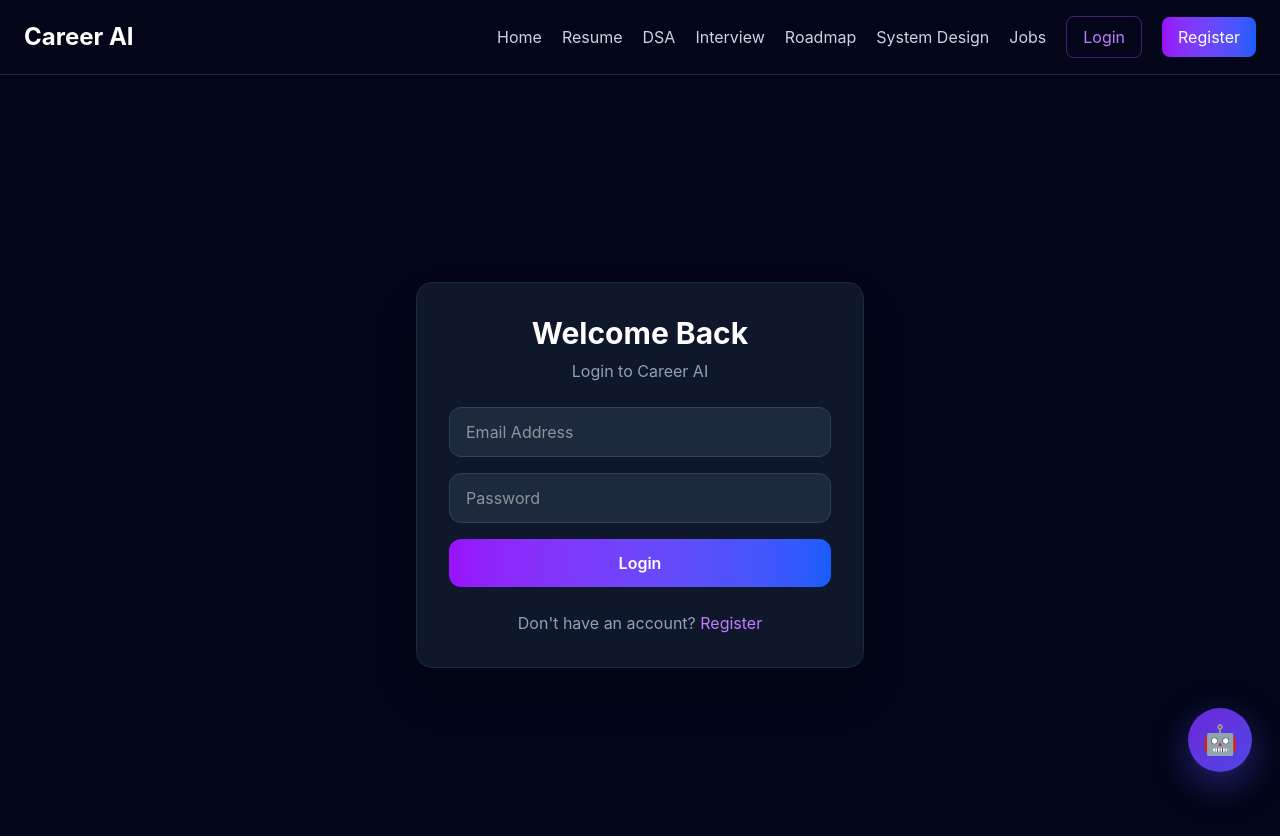
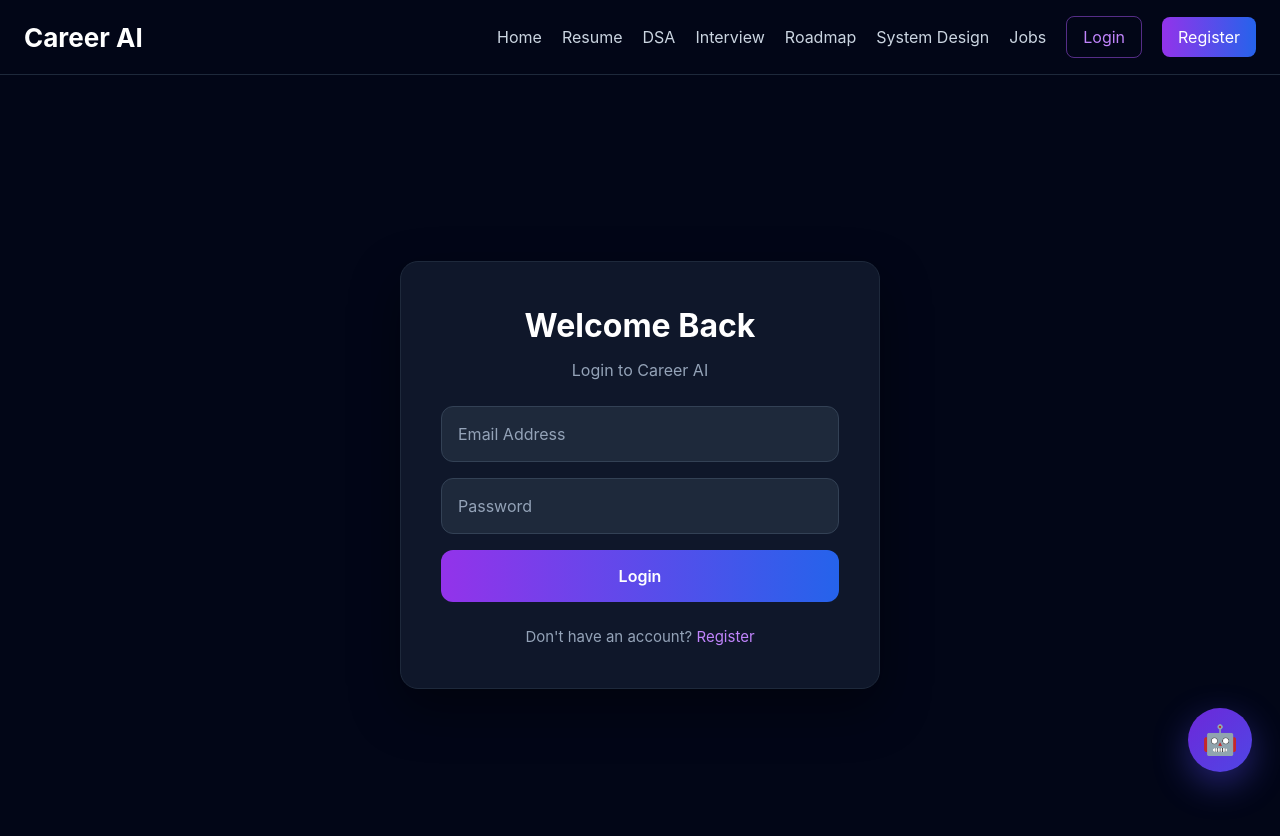
Before and after one commit to sonudevolepar/Career-AI, a React app in the folder career-ai/frontend/: page /login in a window 1280 px wide. Shown: the top 836 px of the page. Built offline with nearby package versions, Linux system fonts and the light colour scheme; the HTML template or start-up script is replaced by a standard one.

Commit message:
ui in add hover at home page

```diff
--- /dev/null
+++ b/career-ai/frontend/src/components/Navbar.css
@@ -0,0 +1,224 @@
+.navbar {
+  width: 100%;
+  background: #020617;
+  border-bottom: 1px solid #1e293b;
+}
+
+.navbar-container {
+  max-width: 1280px;
+  margin: auto;
+  padding: 16px 24px;
+
+  display: flex;
+  align-items: center;
+  justify-content: space-between;
+}
+
+/* =========================
+   LOGO
+========================= */
+
+.navbar-logo {
+  color: white;
+  font-size: 26px;
+  font-weight: 700;
+  text-decoration: none;
+
+  transition: all 0.3s ease;
+}
+
+.navbar-logo:hover {
+  color: #a855f7;
+  transform: scale(1.05);
+
+  text-shadow:
+    0 0 10px rgba(168, 85, 247, 0.7);
+}
+
+
+/* =========================
+   NAVIGATION
+========================= */
+
+.navbar-links {
+  display: flex;
+  align-items: center;
+  gap: 20px;
+}
+
+
+/* =========================
+   NAV LINKS
+========================= */
+
+.nav-link {
+  position: relative;
+
+  color: #cbd5e1;
+  text-decoration: none;
+
+  transition: all 0.3s ease;
+}
+
+.nav-link:hover {
+  color: #a855f7;
+  transform: translateY(-2px);
+}
+
+
+/* Underline */
+
+.nav-link::after {
+  content: "";
+
+  position: absolute;
+  left: 0;
+  bottom: -6px;
+
+  width: 0;
+  height: 2px;
+
+  background: #a855f7;
+
+  transition: width 0.3s ease;
+}
+
+.nav-link:hover::after {
+  width: 100%;
+}
+
+
+/* =========================
+   ADMIN
+========================= */
+
+.admin-btn {
+  padding: 8px 16px;
+
+  border-radius: 8px;
+
+  background: #9333ea;
+  color: white;
+
+  text-decoration: none;
+
+  transition: all 0.3s ease;
+}
+
+.admin-btn:hover {
+  background: #a855f7;
+
+  transform: translateY(-2px) scale(1.05);
+
+  box-shadow:
+    0 0 20px rgba(168, 85, 247, 0.6);
+}
+
+
+/* =========================
+   USER NAME
+========================= */
+
+.user-name {
+  color: #cbd5e1;
+
+  transition: all 0.3s ease;
+}
+
+.user-name:hover {
+  color: white;
+}
+
+
+/* =========================
+   LOGIN
+========================= */
+
+.login-btn {
+  padding: 8px 16px;
+
+  border-radius: 8px;
+
+  border: 1px solid rgba(168, 85, 247, 0.5);
+
+  color: #c084fc;
+
+  text-decoration: none;
+
+  transition: all 0.3s ease;
+}
+
+.login-btn:hover {
+  background: #9333ea;
+
+  color: white;
+
+  border-color: #a855f7;
+
+  transform: translateY(-2px) scale(1.05);
+
+  box-shadow:
+    0 0 20px rgba(168, 85, 247, 0.6);
+}
+
+
+/* =========================
+   REGISTER
+========================= */
+
+.register-btn {
+  padding: 8px 16px;
+
+  border-radius: 8px;
+
+  background: linear-gradient(
+    90deg,
+    #9333ea,
+    #2563eb
+  );
+
+  color: white;
+
+  text-decoration: none;
+
+  transition: all 0.3s ease;
+}
+
+.register-btn:hover {
+  transform: translateY(-2px) scale(1.05);
+
+  box-shadow:
+    0 0 25px rgba(99, 102, 241, 0.7);
+}
+
+
+/* =========================
+   LOGOUT
+========================= */
+
+.logout-btn {
+  padding: 8px 16px;
+
+  border-radius: 8px;
+
+  background: rgba(239, 68, 68, 0.1);
+
+  color: #f87171;
+
+  border: 1px solid rgba(239, 68, 68, 0.3);
+
+  cursor: pointer;
+
+  transition: all 0.3s ease;
+}
+
+.logout-btn:hover {
+  background: #ef4444;
+
+  color: white;
+
+  transform: translateY(-2px) scale(1.05);
+
+  box-shadow:
+    0 0 18px rgba(239, 68, 68, 0.5);
+}
--- a/career-ai/frontend/src/components/Navbar.jsx
+++ b/career-ai/frontend/src/components/Navbar.jsx
@@ -1,158 +1,87 @@
 import React from "react";
-
-import {
-  Link,
-} from "react-router-dom";
-
+import { Link } from "react-router-dom";
 import { useAuth } from "../context/AuthContext";
-
+import "./Navbar.css";
 
 const Navbar = () => {
-
-  const {
-    user,
-    logout,
-  } = useAuth();
-
+  const { user, logout } = useAuth();
 
   return (
-    <nav className="w-full bg-slate-950 border-b border-slate-800">
-
-      <div className="max-w-7xl mx-auto px-6 py-4 flex items-center justify-between">
-
+    <nav className="navbar">
+      <div className="navbar-container">
 
         {/* Logo */}
-
-        <Link
-          to="/"
-          className="text-2xl font-bold text-white"
-        >
+        <Link to="/" className="navbar-logo">
           Career AI
         </Link>
 
+        {/* Navigation */}
+        <div className="navbar-links">
 
-        {/* Navigation */}
-
-        <div className="flex items-center gap-5">
-
-          <Link
-            to="/"
-            className="text-slate-300 hover:text-white"
-          >
+          <Link to="/" className="nav-link">
             Home
           </Link>
 
-
-          <Link
-            to="/resume-analyzer"
-            className="text-slate-300 hover:text-white"
-          >
+          <Link to="/resume-analyzer" className="nav-link">
             Resume
           </Link>
 
-
-          <Link
-            to="/dsa-coach"
-            className="text-slate-300 hover:text-white"
-          >
+          <Link to="/dsa-coach" className="nav-link">
             DSA
           </Link>
 
-
-          <Link
-            to="/mock-interview"
-            className="text-slate-300 hover:text-white"
-          >
+          <Link to="/mock-interview" className="nav-link">
             Interview
           </Link>
 
-
-          <Link
-            to="/ai-roadmap"
-            className="text-slate-300 hover:text-white"
-          >
+          <Link to="/ai-roadmap" className="nav-link">
             Roadmap
           </Link>
 
-
-          <Link
-            to="/system-design"
-            className="text-slate-300 hover:text-white"
-          >
+          <Link to="/system-design" className="nav-link">
             System Design
           </Link>
 
-
-          <Link
-            to="/job-search"
-            className="text-slate-300 hover:text-white"
-          >
+          <Link to="/job-search" className="nav-link">
             Jobs
           </Link>
 
-
           {/* Authentication */}
-
           {user ? (
-
             <>
-
               {user.role === "admin" && (
-
-                <Link
-                  to="/admin"
-                  className="px-4 py-2 rounded-lg bg-purple-600 text-white"
-                >
+                <Link to="/admin" className="admin-btn">
                   Admin
                 </Link>
-
               )}
 
-
-              <span className="text-slate-300">
+              <span className="user-name">
                 {user.name}
               </span>
 
-
               <button
                 onClick={logout}
-                className="px-4 py-2 rounded-lg bg-red-500/10 text-red-400 border border-red-500/30"
+                className="logout-btn"
               >
                 Logout
               </button>
-
             </>
-
           ) : (
-
             <>
-
-              <Link
-                to="/login"
-                className="px-4 py-2 rounded-lg border border-purple-500/40 text-purple-400"
-              >
+              <Link to="/login" className="login-btn">
                 Login
               </Link>
 
-
-              <Link
-                to="/register"
-                className="px-4 py-2 rounded-lg bg-gradient-to-r from-purple-600 to-blue-600 text-white"
-              >
+              <Link to="/register" className="register-btn">
                 Register
               </Link>
-
             </>
-
           )}
 
         </div>
-
       </div>
-
     </nav>
   );
 };
 
-
 export default Navbar;
--- /dev/null
+++ b/career-ai/frontend/src/pages/Login.css
@@ -0,0 +1,307 @@
+/* ========================================
+   LOGIN PAGE
+======================================== */
+
+.login-page {
+  min-height: 100vh;
+
+  display: flex;
+  align-items: center;
+  justify-content: center;
+
+  padding: 24px;
+
+  background: #020617;
+}
+
+
+/* ========================================
+   LOGIN CARD
+======================================== */
+
+.login-card {
+  width: 100%;
+  max-width: 480px;
+
+  padding: 40px;
+
+  background: #0f172a;
+
+  border: 1px solid #1e293b;
+
+  border-radius: 18px;
+
+  box-shadow:
+    0 20px 50px rgba(0, 0, 0, 0.4);
+
+  transition:
+    transform 0.4s ease,
+    box-shadow 0.4s ease,
+    border-color 0.4s ease;
+}
+
+
+/* Card hover */
+
+.login-card:hover {
+  transform: translateY(-5px);
+
+  border-color: rgba(168, 85, 247, 0.5);
+
+  box-shadow:
+    0 20px 60px rgba(124, 58, 237, 0.25);
+}
+
+
+/* ========================================
+   TITLE
+======================================== */
+
+.login-title {
+  margin: 0;
+
+  text-align: center;
+
+  color: #ffffff;
+
+  font-size: 32px;
+
+  font-weight: 700;
+}
+
+
+/* ========================================
+   SUBTITLE
+======================================== */
+
+.login-subtitle {
+  margin-top: 8px;
+  margin-bottom: 0;
+
+  text-align: center;
+
+  color: #94a3b8;
+
+  font-size: 16px;
+}
+
+
+/* ========================================
+   ERROR MESSAGE
+======================================== */
+
+.login-error {
+  margin-top: 20px;
+
+  padding: 12px 14px;
+
+  border-radius: 10px;
+
+  background: rgba(239, 68, 68, 0.1);
+
+  border: 1px solid rgba(239, 68, 68, 0.3);
+
+  color: #f87171;
+
+  font-size: 14px;
+}
+
+
+/* ========================================
+   FORM
+======================================== */
+
+.login-form {
+  margin-top: 24px;
+
+  display: flex;
+
+  flex-direction: column;
+
+  gap: 16px;
+}
+
+
+/* ========================================
+   INPUT
+======================================== */
+
+.login-input {
+  width: 100%;
+
+  box-sizing: border-box;
+
+  padding: 15px 16px;
+
+  border-radius: 12px;
+
+  background: #1e293b;
+
+  border: 1px solid #334155;
+
+  color: #ffffff;
+
+  font-size: 16px;
+
+  outline: none;
+
+  transition:
+    border-color 0.3s ease,
+    box-shadow 0.3s ease,
+    transform 0.3s ease,
+    background 0.3s ease;
+}
+
+
+/* Placeholder */
+
+.login-input::placeholder {
+  color: #94a3b8;
+}
+
+
+/* ========================================
+   INPUT HOVER
+======================================== */
+
+.login-input:hover {
+  border-color: #8b5cf6;
+
+  background: #243047;
+
+  transform: translateY(-2px);
+
+  box-shadow:
+    0 0 15px rgba(139, 92, 246, 0.2);
+}
+
+
+/* ========================================
+   INPUT FOCUS
+======================================== */
+
+.login-input:focus {
+  border-color: #a855f7;
+
+  background: #243047;
+
+  box-shadow:
+    0 0 0 3px rgba(168, 85, 247, 0.15),
+    0 0 20px rgba(168, 85, 247, 0.25);
+
+  transform: translateY(-2px);
+}
+
+
+/* ========================================
+   LOGIN BUTTON
+======================================== */
+
+.login-submit {
+  width: 100%;
+
+  padding: 14px;
+
+  border: none;
+
+  border-radius: 12px;
+
+  background:
+    linear-gradient(
+      90deg,
+      #9333ea,
+      #2563eb
+    );
+
+  color: #ffffff;
+
+  font-size: 16px;
+
+  font-weight: 600;
+
+  cursor: pointer;
+
+  transition:
+    transform 0.3s ease,
+    box-shadow 0.3s ease,
+    filter 0.3s ease;
+}
+
+
+/* ========================================
+   LOGIN BUTTON HOVER
+======================================== */
+
+.login-submit:hover:not(:disabled) {
+
+  transform:
+    translateY(-3px)
+    scale(1.02);
+
+  filter: brightness(1.1);
+
+  box-shadow:
+    0 0 20px rgba(147, 51, 234, 0.5),
+    0 0 35px rgba(37, 99, 235, 0.25);
+}
+
+
+/* ========================================
+   LOGIN BUTTON CLICK
+======================================== */
+
+.login-submit:active:not(:disabled) {
+
+  transform:
+    translateY(0)
+    scale(0.98);
+}
+
+
+/* ========================================
+   DISABLED BUTTON
+======================================== */
+
+.login-submit:disabled {
+  opacity: 0.5;
+
+  cursor: not-allowed;
+}
+
+
+/* ========================================
+   REGISTER TEXT
+======================================== */
+
+.register-text {
+  margin-top: 24px;
+
+  text-align: center;
+
+  color: #94a3b8;
+
+  font-size: 15px;
+}
+
+
+/* ========================================
+   REGISTER LINK
+======================================== */
+
+.register-link {
+  color: #c084fc;
+
+  text-decoration: none;
+
+  transition:
+    color 0.3s ease,
+    text-shadow 0.3s ease;
+}
+
+
+.register-link:hover {
+  color: #e9d5ff;
+
+  text-shadow:
+    0 0 10px rgba(192, 132, 252, 0.7);
+}
--- a/career-ai/frontend/src/pages/Login.jsx
+++ b/career-ai/frontend/src/pages/Login.jsx
@@ -9,6 +9,8 @@ import {
 } from "react-router-dom";
 
 import { useAuth } from "../context/AuthContext";
+
+import "./Login.css";
 
 
 const Login = () => {
@@ -83,30 +85,38 @@ const Login = () => {
 
 
   return (
-    <div className="min-h-screen bg-slate-950 flex items-center justify-center px-4">
+    <div className="login-page">
 
-      <div className="w-full max-w-md bg-slate-900 border border-slate-800 rounded-2xl p-8 shadow-2xl">
+      <div className="login-card">
 
-        <h1 className="text-3xl font-bold text-white text-center">
+        {/* Heading */}
+
+        <h1 className="login-title">
           Welcome Back
         </h1>
 
-        <p className="text-slate-400 text-center mt-2">
+        <p className="login-subtitle">
           Login to Career AI
         </p>
 
 
+        {/* Error */}
+
         {error && (
-          <div className="mt-5 bg-red-500/10 border border-red-500/30 text-red-400 p-3 rounded-lg">
+          <div className="login-error">
             {error}
           </div>
         )}
 
 
+        {/* Login Form */}
+
         <form
           onSubmit={handleLogin}
-          className="mt-6 space-y-4"
+          className="login-form"
         >
+
+          {/* Email */}
 
           <input
             type="email"
@@ -116,9 +126,11 @@ const Login = () => {
               setEmail(e.target.value)
             }
             required
-            className="w-full px-4 py-3 rounded-xl bg-slate-800 text-white border border-slate-700 outline-none focus:border-purple-500"
+            className="login-input"
           />
 
+
+          {/* Password */}
 
           <input
             type="password"
@@ -128,14 +140,16 @@ const Login = () => {
               setPassword(e.target.value)
             }
             required
-            className="w-full px-4 py-3 rounded-xl bg-slate-800 text-white border border-slate-700 outline-none focus:border-purple-500"
+            className="login-input"
           />
 
+
+          {/* Login Button */}
 
           <button
             type="submit"
             disabled={loading}
-            className="w-full py-3 rounded-xl bg-gradient-to-r from-purple-600 to-blue-600 text-white font-semibold disabled:opacity-50"
+            className="login-submit"
           >
             {loading
               ? "Logging in..."
@@ -145,13 +159,15 @@ const Login = () => {
         </form>
 
 
-        <p className="text-center text-slate-400 mt-6">
+        {/* Register */}
+
+        <p className="register-text">
 
           Don't have an account?{" "}
 
           <Link
             to="/register"
-            className="text-purple-400"
+            className="register-link"
           >
             Register
           </Link>
```
